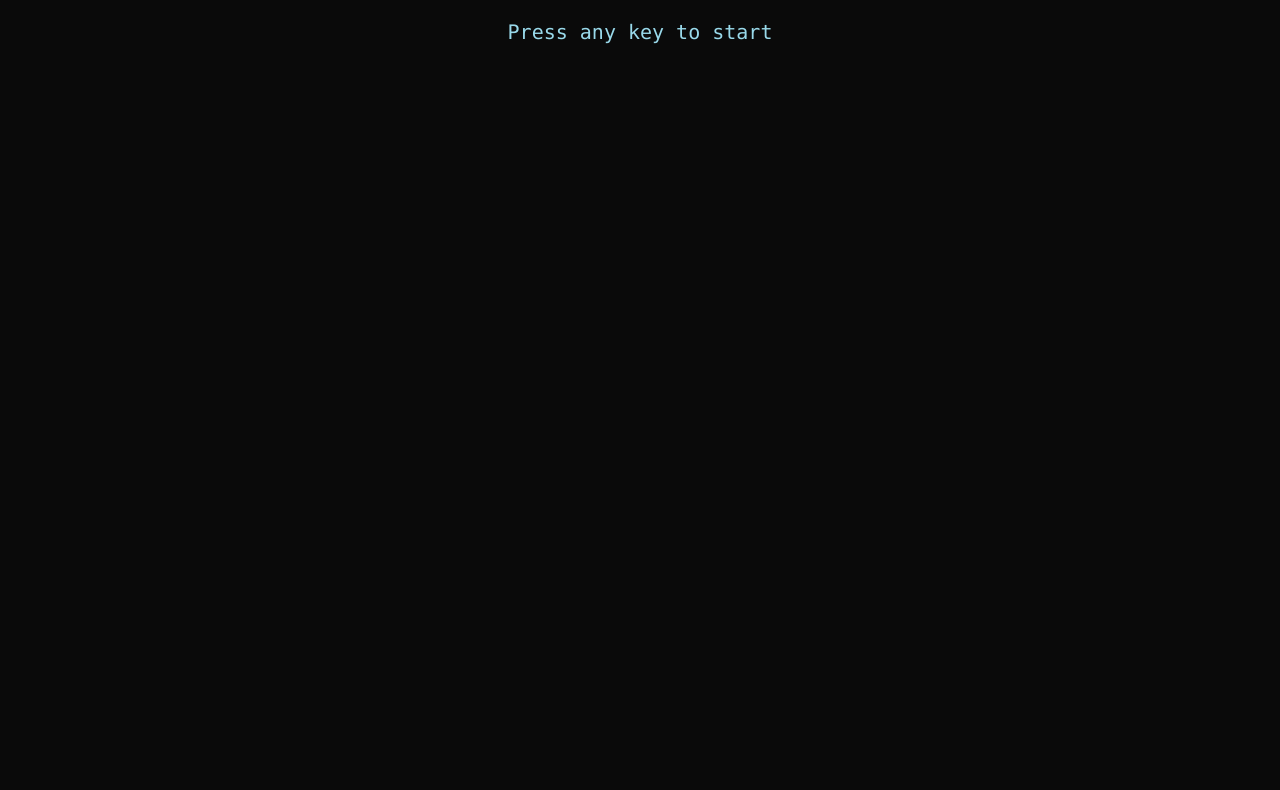
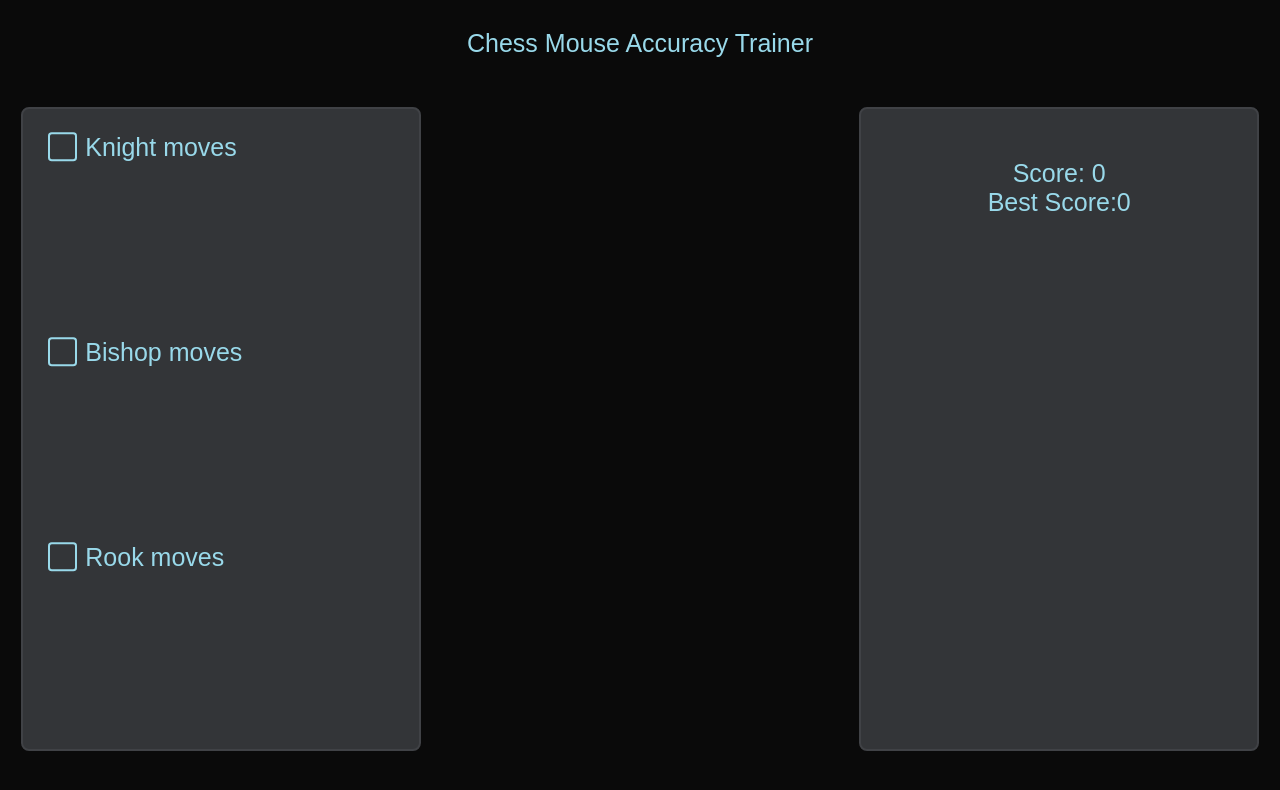
Before and after one commit to MaximWolpher/chess-mouse-accuracy, a plain HTML site: page index.html in a window 1280 px wide. Drawn offline with Linux system fonts and the light colour scheme.

Commit message:
Add grid

```diff
--- a/app.js
+++ b/app.js
@@ -10,7 +10,8 @@ const BLACK = '#7196b2'
 const YELLOW = '#d9a95e'
 const RED = '#ed6767'
 const canvas = document.getElementById('game')
-const infos = document.getElementById('game-info')
+const headerInfo = document.getElementById('header-info')
+const gameStats = document.getElementById('game-stats')
 const ctx = canvas.getContext('2d')
 
 let tiles = []
@@ -262,14 +263,21 @@ const update = () => {
     } else {
         textInfo += `Best Score: ${best.points}`
     }
-    infos.innerHTML = textInfo
+    gameStats.innerHTML = textInfo
     resetBoard()
     requestAnimationFrame(update)
 }
 
 const startPage = () => {
-    const startText= `Press any key to start`
-    infos.innerHTML = startText
+    const startText= `Chess Mouse Accuracy Trainer`
+    headerInfo.innerHTML = startText
+    let textInfo = `Score: ${points}<br>`
+    if (points === best.points) {
+        textInfo += `Best Score:${best.points}`
+    } else {
+        textInfo += `Best Score: ${best.points}`
+    }
+    gameStats.innerHTML = textInfo
 
     ctx.clearRect(0, 0, canvas.width, canvas.height)
     requestAnimationFrame(startPage)
@@ -281,7 +289,7 @@ window.onload = () => {
     startPage()
 
     document.addEventListener('keydown', initBoard)
-    document.addEventListener('mousedown', handleClick)
-    document.addEventListener('mouseup', handleRelease)
+    canvas.addEventListener('mousedown', handleClick)
+    canvas.addEventListener('mouseup', handleRelease)
 
 }
--- a/index.html
+++ b/index.html
@@ -7,11 +7,37 @@
     <title>Chess Mouse Accuracy</title>
 </head>
 <body>
-    <div class="stats">
-        <p id="game-info"></p>
+    <div class="header">
+        <p id="header-info"></p>
     </div>
-    <div>
-        <canvas id="game" width="680" height="680"></canvas>
+    <div id="main-wrap">
+		<main class="lobby">
+
+        <div class=container-left>
+            <div class="game-options">
+                <label class="form-control">
+                    <input type="checkbox" id="knight-option" name="knight-option" value=true>
+                    Knight moves
+                </label>
+                <label class="form-control">
+                <input type="checkbox" id="bishop-option" name="bishop-option" value=true>
+                    Bishop moves
+                </label>
+                <label class="form-control">
+                <input type="checkbox" id="rook-option" name="rook-option" value=true>
+                    Rook moves
+                </label>
+            </div>
+		</div>
+
+            <div class="board">
+                <canvas class "chess" id="game" width="680" height="680"></canvas>
+            </div>
+            <div class="container-right">
+                <p id="game-stats" class="game-stats"></p>
+            </div>
+        </div>
+		</main>
     </div>
     <script src="./app.js" type="text/javascript"></script>
 </body>
--- a/styles.css
+++ b/styles.css
@@ -1,16 +1,171 @@
+:root {
+  --form-control-color: #d9a95e;
+  --form-control-disabled: #959495;
+  --main-margin: 1vw;
+  --borderRadius: 8px;
+  --surfaceColor: #333538;
+  --surfaceColorHover: #404246;
+}
+
+*,
+*:before,
+*:after {
+  box-sizing: border-box;
+}
 body {
     background-color: #0a0a0a;
 }
-
-canvas{
-    display: block;
-    margin: 10px auto;
-    border-radius: 5px;
-    pointer-events: none;
-}
-.stats{
+.header{
     text-align: center;
-    font-family: "Monaco", "Lucida Console", monospace;
-    font-size: 20px;
+    font-family: 'Red Hat Display', sans-serif !important;
+    font-size: 25px;
+    white-space: nowrap;
+    line-height: 37px;
     color: #99d9ea
 }
+.container-left{
+	grid-area: options;
+	min-height: 400px;
+	max-height: calc(100vh - calc(var(--site-header-height) + var(--site-header-margin)) - 2vmin);
+	width: 100% !important;
+	height: calc(100% - 40px) !important;
+	max-height: auto !important;
+	border: 2px solid var(--surfaceColorHover) !important;
+	border-radius: var(--borderRadius) !important;
+	overflow: hidden !important;
+	margin-top: 20px !important;
+	background: var(--surfaceColor) !important;
+	backdrop-filter: blur(16px) !important;
+	display: flex;
+	flex-flow: column;
+}
+.container-right{
+	overflow: auto !important;
+	width: 100% !important;
+	height: calc(100% - 40px) !important;
+	max-height: auto !important;
+	border: 2px solid var(--surfaceColorHover) !important;
+	border-radius: var(--borderRadius) !important;
+	overflow: hidden !important;
+	margin-top: 20px !important;
+	background: var(--surfaceColor) !important;
+	backdrop-filter: blur(16px) !important;
+	grid-area: score;
+	display: flex;
+	flex-flow: column;
+}
+
+.game-stats{
+	text-align: center;
+    font-family: 'Red Hat Display', sans-serif !important;
+    font-size: 25px;
+    color: #99d9ea;
+	padding: 1em;
+}
+.game-options{
+    font-family: 'Red Hat Display', sans-serif !important;
+    font-size: 25px;
+    color: #99d9ea;
+	flex: 1 1 100%;
+	position: relative;
+	display: grid;
+	padding: 1em;
+}
+.board{
+	grid-area: board;
+}
+
+.chess{
+	overflow: visible;
+	display: block;
+	position: relative;
+	height: 0;
+	padding-bottom: 100%;
+	width: 100%;
+	white-space: nowrap;
+}
+.lobby{
+	grid-template-rows: repeat(2, fit-content(0));
+	grid-area: main;
+	display: grid;
+	grid-gap: 1vmin;
+}
+main.lobby{
+	grid-template-areas: 'options board board score' !important;
+	grid-template-columns: minmax(400px, 1fr) 1fr 1fr minmax(400px, 1fr) !important;
+}
+main{
+	width: 100% !important;
+}
+#main-wrap {
+  justify-items: center !important;
+  display: grid;
+  grid-template-areas: '. . main . .';
+  --main-max-width: 1500px;
+  grid-template-columns: var(--main-margin) 1fr minmax(auto, var(--main-max-width)) 1fr var(--main-margin);
+  margin-top: var(--site-header-margin);
+}
+canvas{
+    pointer-events: none;
+  	border-radius: 5px;
+}
+.form-control {
+  line-height: 1.1;
+  display: grid;
+  grid-template-columns: 1em auto;
+  gap: 0.5em;
+}
+
+.form-control + .form-control {
+  margin-top: 1em;
+}
+
+.form-control--disabled {
+  color: var(--form-control-disabled);
+  cursor: not-allowed;
+}
+
+input[type="checkbox"] {
+  /* Add if not using autoprefixer */
+  -webkit-appearance: none;
+  /* Remove most all native input styles */
+  appearance: none;
+  /* For iOS < 15 */
+  background-color: var(--form-background);
+  /* Not removed via appearance */
+  margin: 0;
+
+  font: inherit;
+  color: currentColor;
+  width: 1.15em;
+  height: 1.15em;
+  border: 0.10em solid currentColor;
+  border-radius: 0.15em;
+  transform: translateY(-0.075em);
+
+  display: grid;
+  place-content: center;
+}
+
+input[type="checkbox"]::before {
+  content: "";
+  width: 0.65em;
+  height: 0.65em;
+  transform: scale(0);
+  transform-origin: center;
+  transition: 50ms transform ease-in-out;
+  box-shadow: inset 1em 1em var(--form-control-color);
+  /* Windows High Contrast Mode */
+  background-color: CanvasText;
+}
+
+input[type="checkbox"]:checked::before {
+  transform: scale(1);
+}
+
+input[type="checkbox"]:disabled {
+  --form-control-color: var(--form-control-disabled);
+
+  color: var(--form-control-disabled);
+  cursor: not-allowed;
+}
```
